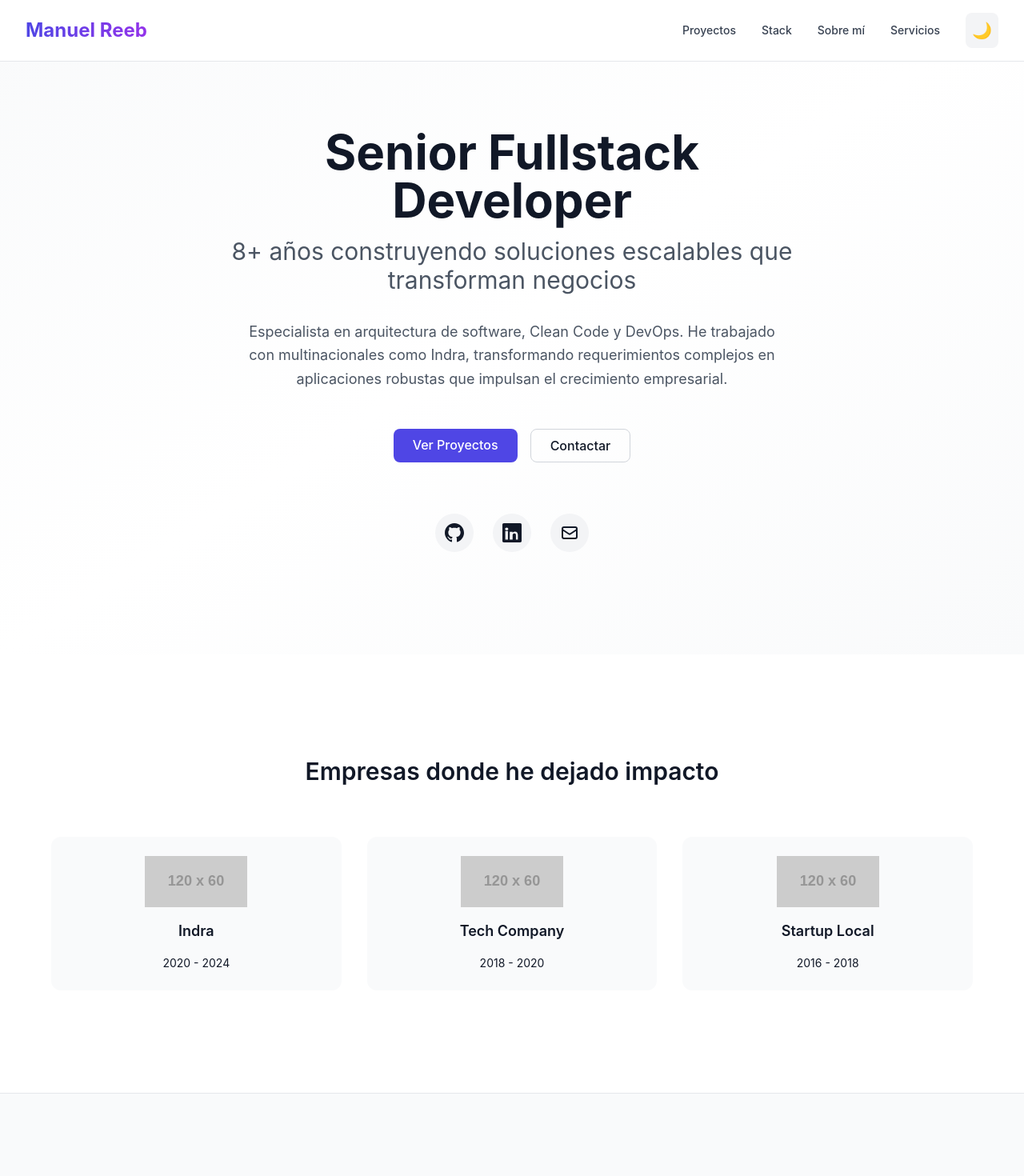
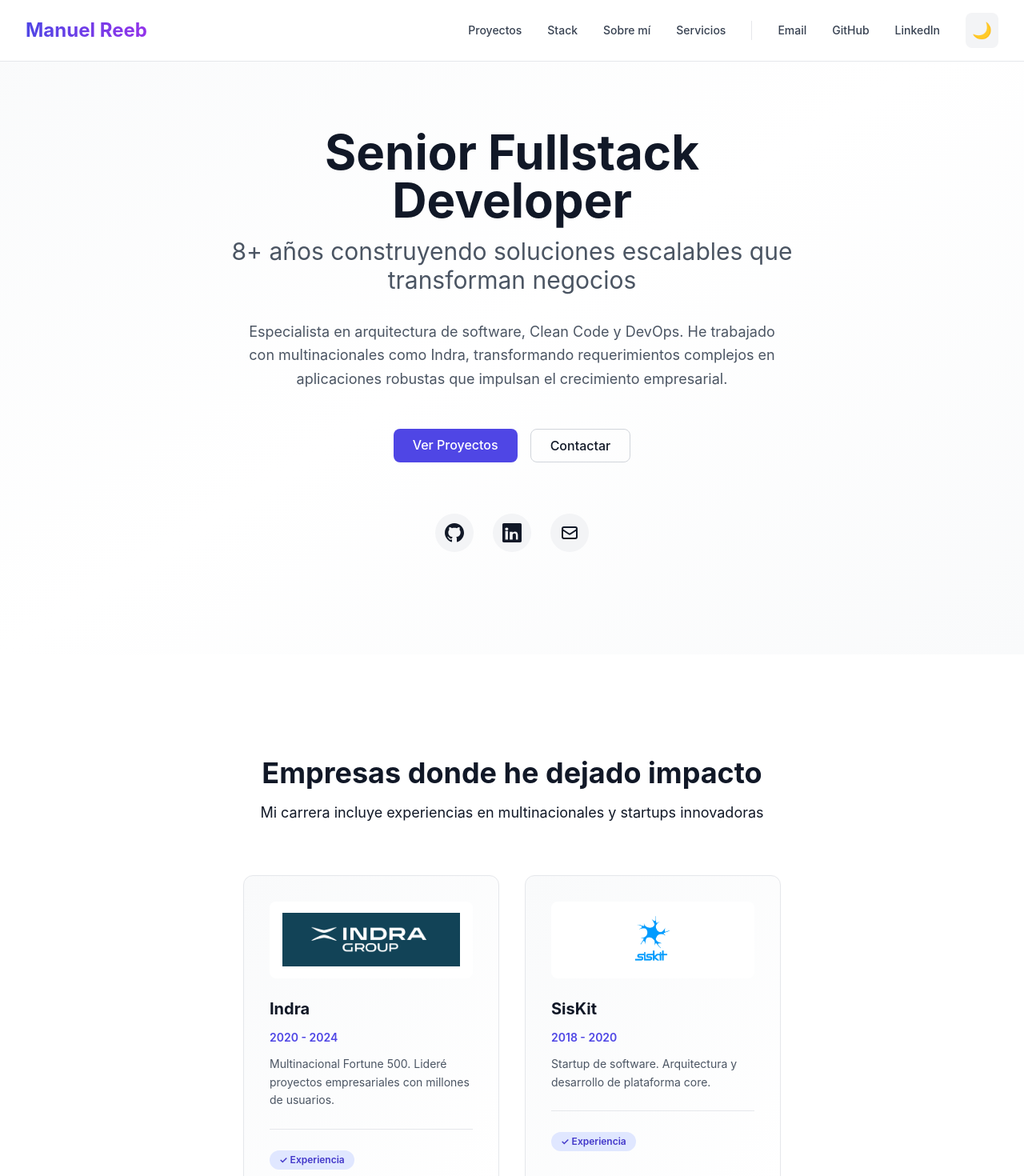
Before and after one commit to reeb-dev/reeb-tech, an Angular app: page / in a window 1280 px wide. Shown: the top 1470 px of the page at 80% size. Built offline with nearby package versions, Linux system fonts and the light colour scheme.

Commit message:
feat: Add contact links (Email, GitHub, LinkedIn) to navbar header

```diff
--- a/src/app/components/companies/companies.html
+++ b/src/app/components/companies/companies.html
@@ -1,14 +1,45 @@
 <section class="section-padding bg-white dark:bg-dark-secondary border-b border-gray-200 dark:border-dark transition-colors duration-300">
   <div class="container-custom">
-    <h2 class="heading-md text-center mb-16 text-gray-900 dark:text-white">
-      Empresas donde he dejado impacto
-    </h2>
+    <div class="max-w-2xl mx-auto text-center mb-16">
+      <h2 class="heading-lg mb-4 text-gray-900 dark:text-white">
+        Empresas donde he dejado impacto
+      </h2>
+      <p class="text-lg text-text-muted">
+        Mi carrera incluye experiencias en multinacionales y startups innovadoras
+      </p>
+    </div>
 
-    <div class="grid grid-cols-1 md:grid-cols-3 gap-8">
-      <div *ngFor="let company of companies" class="flex flex-col items-center space-y-4 p-6 rounded-xl bg-gray-50 dark:bg-dark hover:shadow-lg dark:hover:shadow-none transition-shadow duration-200">
-        <img [src]="company.logo" [alt]="company.name" class="h-16 object-contain">
-        <h3 class="text-lg font-semibold text-gray-900 dark:text-white">{{ company.name }}</h3>
-        <p class="text-sm text-text-muted">{{ company.years }}</p>
+    <div class="flex flex-wrap justify-center gap-8">
+      <div *ngFor="let company of companies" class="group p-8 rounded-xl border border-gray-200 dark:border-gray-700 hover:border-indigo-500 dark:hover:border-indigo-600 hover:shadow-lg dark:hover:shadow-none transition-all duration-300 bg-gradient-to-br from-gray-50 to-white dark:from-dark dark:to-dark-secondary w-full md:w-80">
+        <!-- Logo -->
+        <div class="mb-6 h-24 flex items-center justify-center bg-white dark:bg-dark rounded-lg p-4 group-hover:scale-105 transition-transform duration-300">
+          <img
+            [src]="company.logo"
+            [alt]="company.name"
+            class="max-h-20 max-w-full object-contain"
+            onerror="this.src='/screenshot-2025-02-05-130401.png'"
+          >
+        </div>
+
+        <!-- Content -->
+        <div class="space-y-3">
+          <h3 class="text-xl font-bold text-gray-900 dark:text-white">{{ company.name }}</h3>
+
+          <p class="text-sm font-semibold text-indigo-600 dark:text-indigo-400">
+            {{ company.years }}
+          </p>
+
+          <p class="text-sm text-gray-600 dark:text-gray-400 leading-relaxed" *ngIf="company.description">
+            {{ company.description }}
+          </p>
+        </div>
+
+        <!-- Badge -->
+        <div class="mt-6 pt-6 border-t border-gray-200 dark:border-gray-700">
+          <span class="inline-block px-3 py-1 bg-indigo-100 dark:bg-indigo-900 dark:bg-opacity-30 text-indigo-700 dark:text-indigo-400 text-xs font-semibold rounded-full">
+            ✓ Experiencia
+          </span>
+        </div>
       </div>
     </div>
   </div>
--- a/src/app/components/companies/companies.ts
+++ b/src/app/components/companies/companies.ts
@@ -5,6 +5,7 @@ interface Company {
   name: string;
   logo: string;
   years: string;
+  description?: string;
 }
 
 @Component({
@@ -17,18 +18,15 @@ export class CompaniesComponent {
   companies: Company[] = [
     {
       name: 'Indra',
-      logo: 'https://via.placeholder.com/120x60?text=Indra',
-      years: '2020 - 2024'
+      logo: '/screenshot-2025-02-05-130401.png',
+      years: '2020 - 2024',
+      description: 'Multinacional Fortune 500. Lideré proyectos empresariales con millones de usuarios.'
     },
     {
-      name: 'Tech Company',
-      logo: 'https://via.placeholder.com/120x60?text=Tech+Co',
-      years: '2018 - 2020'
-    },
-    {
-      name: 'Startup Local',
-      logo: 'https://via.placeholder.com/120x60?text=Startup',
-      years: '2016 - 2018'
+      name: 'SisKit',
+      logo: '/unnamed.webp',
+      years: '2018 - 2020',
+      description: 'Startup de software. Arquitectura y desarrollo de plataforma core.'
     }
   ];
 }
--- a/src/app/components/footer/footer.html
+++ b/src/app/components/footer/footer.html
@@ -25,9 +25,9 @@
       <div>
         <h4 class="font-semibold mb-4">Contacto</h4>
         <ul class="space-y-2 text-gray-400 text-sm">
-          <li><a href="mailto:contact@manuelreeb.dev" class="hover:text-white transition-colors">Email</a></li>
-          <li><a href="https://github.com" target="_blank" class="hover:text-white transition-colors">GitHub</a></li>
-          <li><a href="https://linkedin.com" target="_blank" class="hover:text-white transition-colors">LinkedIn</a></li>
+          <li><a href="mailto:manuelreeb@icloud.com" class="hover:text-white transition-colors">Email</a></li>
+          <li><a href="https://github.com/reeb-dev" target="_blank" class="hover:text-white transition-colors">GitHub</a></li>
+          <li><a href="https://www.linkedin.com/in/manuel-jesus-reeb/" target="_blank" class="hover:text-white transition-colors">LinkedIn</a></li>
         </ul>
       </div>
 
--- a/src/app/components/navbar/navbar.html
+++ b/src/app/components/navbar/navbar.html
@@ -18,6 +18,20 @@
       </a>
       <a href="#services" class="text-sm font-medium text-gray-700 dark:text-gray-300 hover:text-indigo-600 dark:hover:text-indigo-400 transition-colors">
         Servicios
+      </a>
+
+      <!-- Divider -->
+      <div class="w-px h-6 bg-gray-200 dark:bg-gray-700"></div>
+
+      <!-- Contact Links -->
+      <a href="mailto:manuelreeb@icloud.com" class="text-sm font-medium text-gray-700 dark:text-gray-300 hover:text-indigo-600 dark:hover:text-indigo-400 transition-colors">
+        Email
+      </a>
+      <a href="https://github.com/reeb-dev" target="_blank" class="text-sm font-medium text-gray-700 dark:text-gray-300 hover:text-indigo-600 dark:hover:text-indigo-400 transition-colors">
+        GitHub
+      </a>
+      <a href="https://www.linkedin.com/in/manuel-jesus-reeb/" target="_blank" class="text-sm font-medium text-gray-700 dark:text-gray-300 hover:text-indigo-600 dark:hover:text-indigo-400 transition-colors">
+        LinkedIn
       </a>
 
       <!-- Theme Toggle -->
@@ -67,6 +81,19 @@
       <a href="#services" class="block text-sm font-medium text-gray-700 dark:text-gray-300 hover:text-indigo-600 dark:hover:text-indigo-400 transition-colors">
         Servicios
       </a>
+
+      <!-- Contact Links Mobile -->
+      <div class="pt-4 border-t border-gray-200 dark:border-gray-700 space-y-4">
+        <a href="mailto:manuelreeb@icloud.com" class="block text-sm font-medium text-gray-700 dark:text-gray-300 hover:text-indigo-600 dark:hover:text-indigo-400 transition-colors">
+          Email
+        </a>
+        <a href="https://github.com/reeb-dev" target="_blank" class="block text-sm font-medium text-gray-700 dark:text-gray-300 hover:text-indigo-600 dark:hover:text-indigo-400 transition-colors">
+          GitHub
+        </a>
+        <a href="https://www.linkedin.com/in/manuel-jesus-reeb/" target="_blank" class="block text-sm font-medium text-gray-700 dark:text-gray-300 hover:text-indigo-600 dark:hover:text-indigo-400 transition-colors">
+          LinkedIn
+        </a>
+      </div>
     </div>
   </div>
 </nav>
--- a/src/app/components/stack/stack.ts
+++ b/src/app/components/stack/stack.ts
@@ -18,7 +18,7 @@ export class StackComponent {
     {
       name: 'Backend',
       icon: '⚙️',
-      technologies: ['Java/Spring Boot', 'Node.js/Express', 'Python/FastAPI', 'PostgreSQL', 'MongoDB', 'Redis', 'Docker', 'Kubernetes']
+      technologies: ['Java/Spring Boot', 'Node.js/Express',  'PostgreSQL', 'Docker']
     },
     {
       name: 'Frontend',
@@ -28,12 +28,12 @@ export class StackComponent {
     {
       name: 'DevOps & Cloud',
       icon: '☁️',
-      technologies: ['AWS', 'Docker', 'Kubernetes', 'CI/CD', 'GitHub Actions', 'Jenkins', 'Terraform', 'Linux']
+      technologies: ['AWS', 'Docker', 'CI/CD', 'GitHub Actions', 'Jenkins',  'Linux']
     },
     {
       name: 'Herramientas & Metodologías',
       icon: '🛠️',
-      technologies: ['Git', 'Agile/Scrum', 'Clean Code', 'SOLID Principles', 'Microservicios', 'REST APIs', 'GraphQL', 'Testing']
+      technologies: ['Git', 'Agile/Scrum', 'Clean Code', 'SOLID Principles', 'Microservicios', 'REST APIs', 'Testing']
     }
   ];
 }
```
